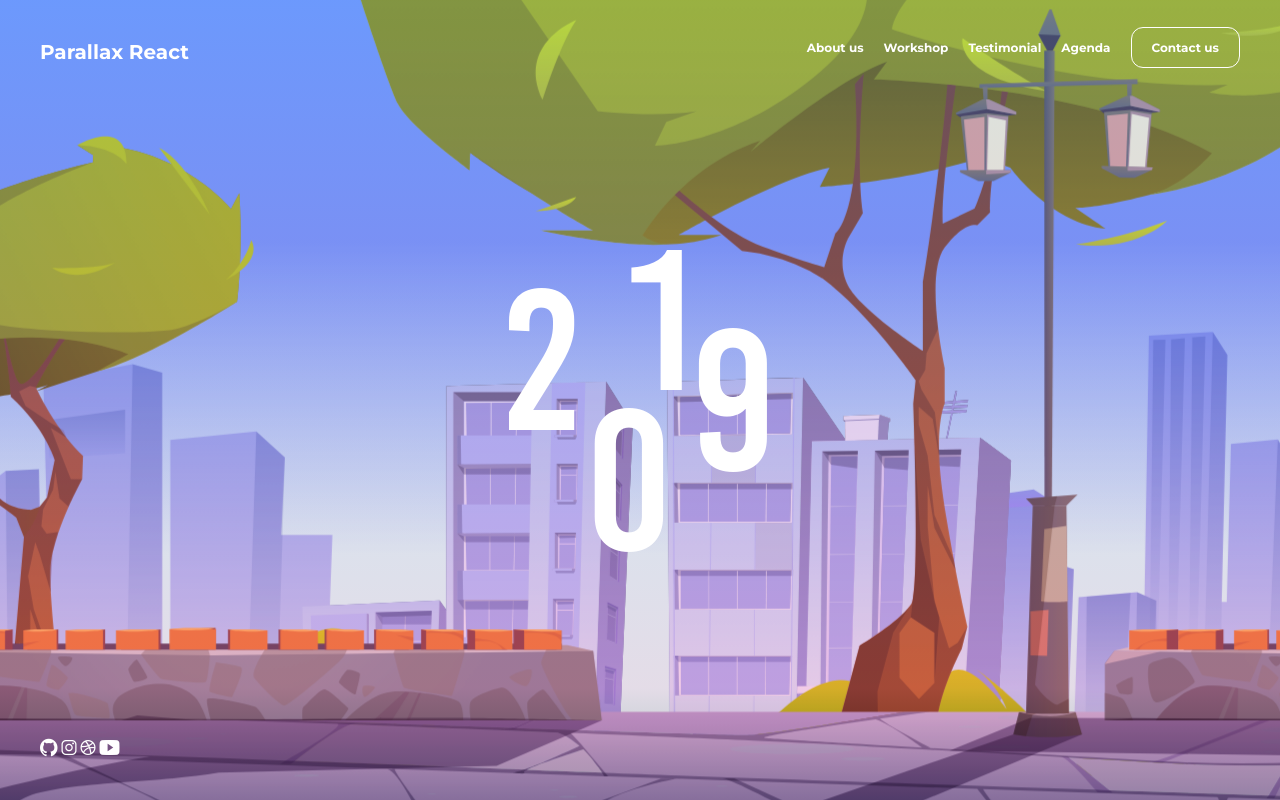
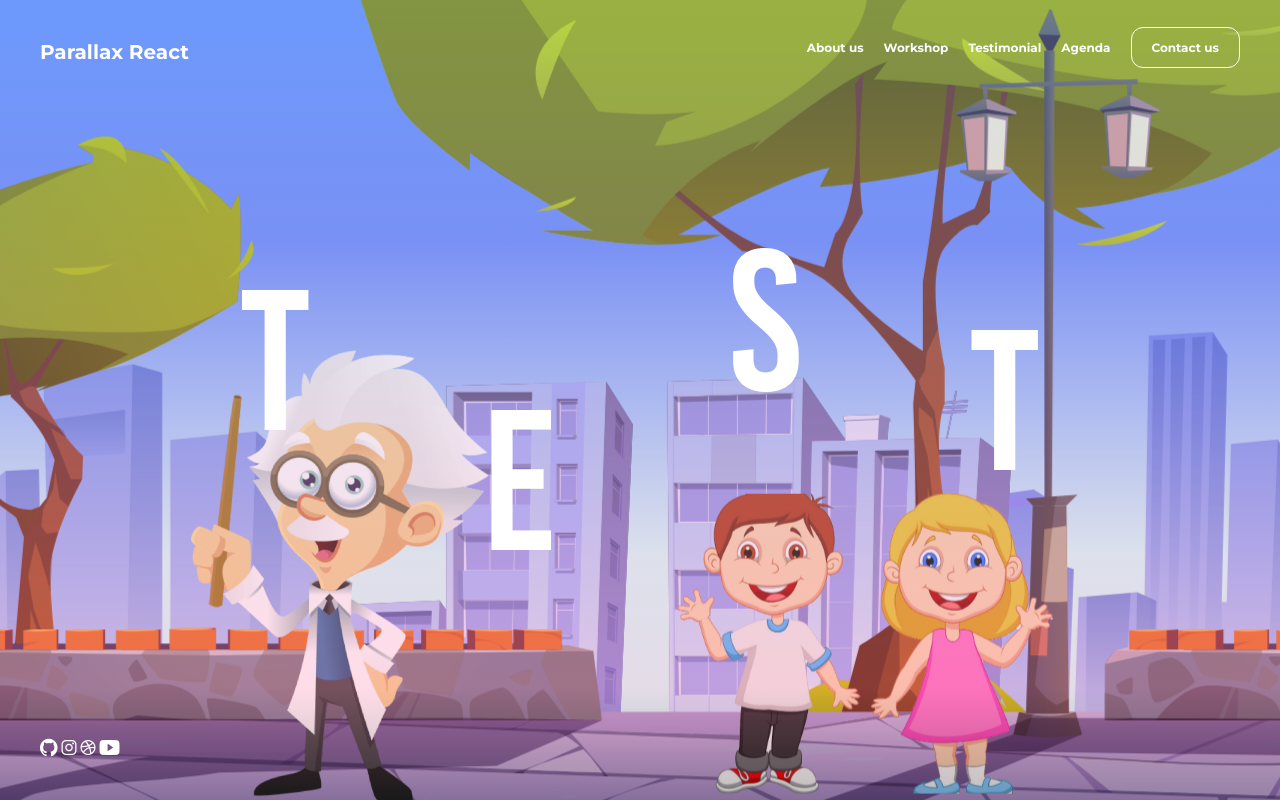
Before and after one commit to NakkaGS/parallax-react, a React (Create React App) app: page / in a window 1280 px wide. Built offline with nearby package versions, Linux system fonts and the light colour scheme.

Commit message:
Add Kids and Professor

```diff
--- a/src/components/ParallaxNew/index.js
+++ b/src/components/ParallaxNew/index.js
@@ -13,7 +13,8 @@ export default function ParallaxNew() {
         <div class="parallax__layer water"></div>
         <div class="parallax__layer people1"></div>
         <div class="parallax__layer people2"></div>
-        {/* <div class="parallax__layer people3"></div> */}
+        <div class="parallax__layer people3"></div>
+        <div class="parallax__layer people4"></div>
         <div class="parallax__layer hero-text">
           <h2>Parallax React</h2>
           <ul>
@@ -36,10 +37,10 @@ export default function ParallaxNew() {
             </li>
           </ul>
           <div class="year-container">
-            <h1>2</h1>
-            <h1>0</h1>
-            <h1>1</h1>
-            <h1>9</h1>
+            <h1>T</h1>
+            <h1>E</h1>
+            <h1>S</h1>
+            <h1>T</h1>
           </div>
           <div class="social-container">
             <a href="https://github.com/KiaanCastillo">
--- a/src/components/ParallaxNew/parallax.css
+++ b/src/components/ParallaxNew/parallax.css
@@ -143,9 +143,16 @@ a {
 }
 
 .people3 {
-  /* background: url('../../assets/img/people3.png') no-repeat center; */
-  background-size: cover;
-  transform: translateZ(0) scale(1);
+  background: url('../../assets/img/professor.png') no-repeat center;
+  background-size: auto !important;
+  transform: translateZ(-100px) scale(0.8) translateX(-500px) translateY(300px);
+  z-index: 5;
+}
+
+.people4 {
+  background: url('../../assets/img/kids.png') no-repeat center;
+  background-size: auto;
+  transform: translateZ(-100px) scale(0.5) translateY(650px) translateX(600px);
   z-index: 6;
 }
 
@@ -205,7 +212,7 @@ a {
   left: 50%;
   top: 50%;
   transform: translate(-50%, -50%);
-  width: 17rem;
+  width: 50rem;
   height: 25rem;
 }
 
@@ -233,6 +240,21 @@ a {
 .year-container h1:nth-of-type(4) {
   right: 0;
   bottom: 20%;
+}
+
+.year-container h1:nth-of-type(5) {
+  top: 0;
+  right: 20%;
+}
+
+.year-container h1:nth-of-type(6) {
+  right: 0;
+  bottom: 10%;
+}
+
+.year-container h1:nth-of-type(6) {
+  top: 0;
+  right: 10%;
 }
 
 .social-container {
```
Also changed, not shown: src/assets/img/kids.png (added), src/assets/img/professor.png (added).
